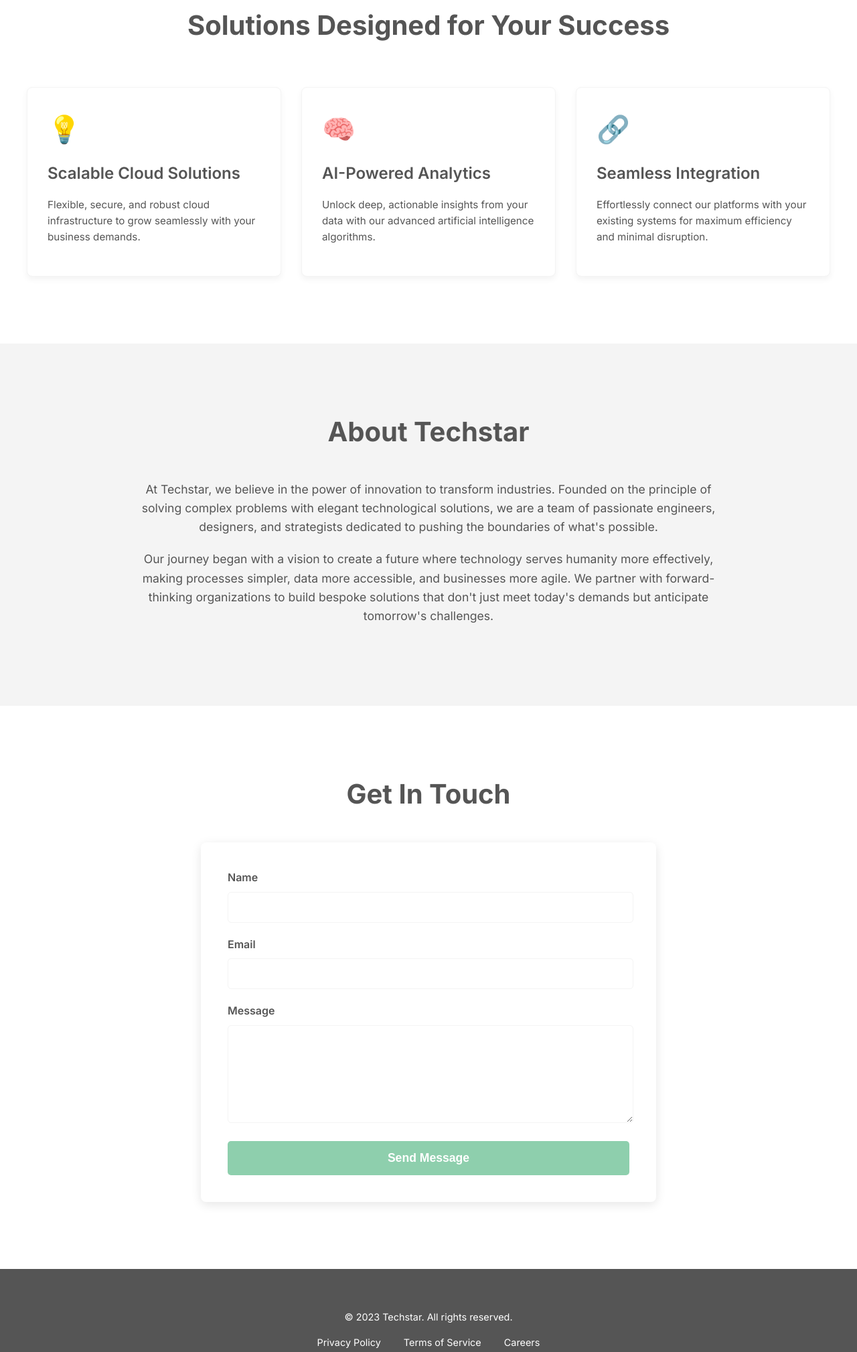
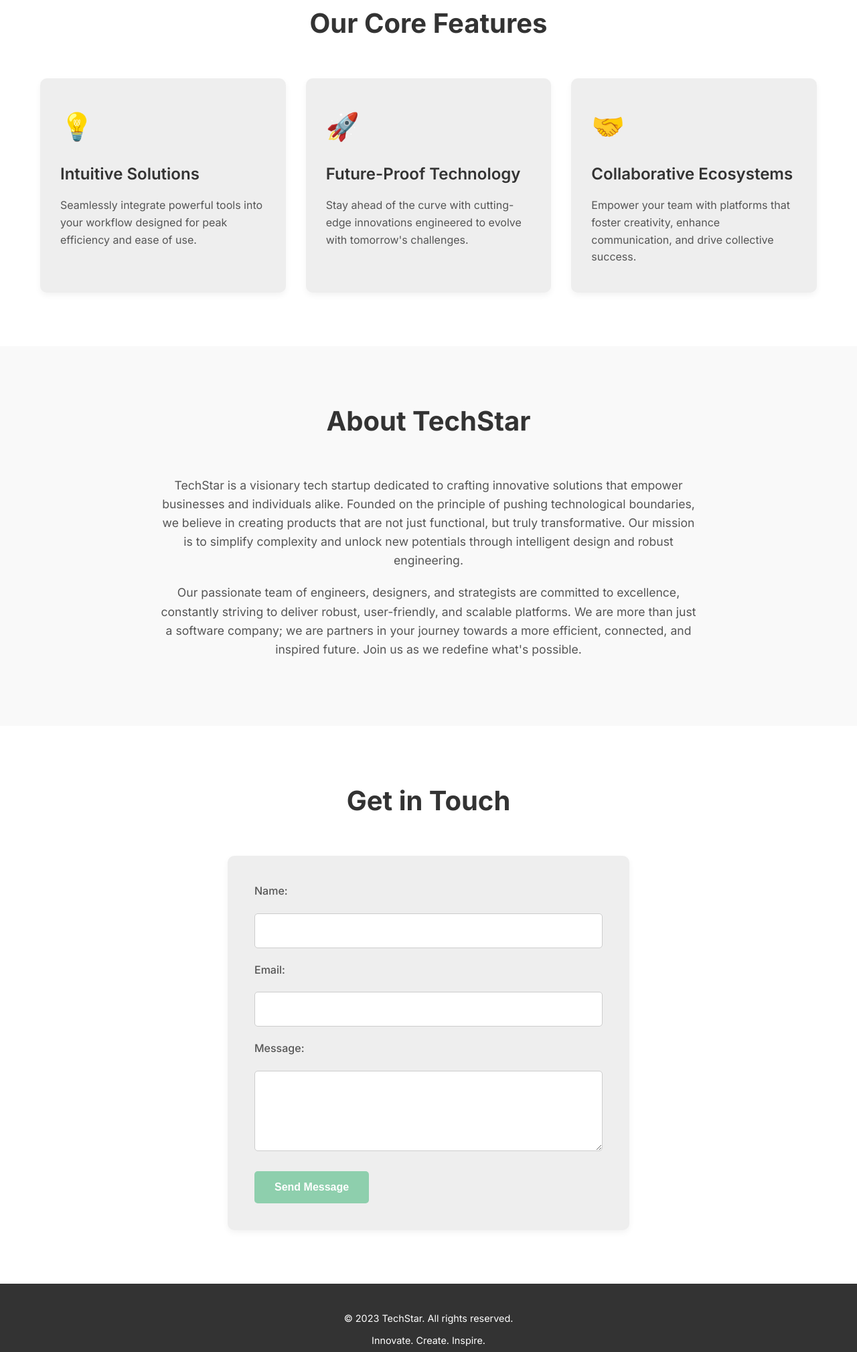
Before and after one commit to xndr-tech/techstartup-techstar-knHUuMvx, a website: page public/index.html in a window 1280 px wide. Shown: the part 730-2749 px from the top of the page at 67% size. Drawn offline with Linux system fonts and the light colour scheme.

Commit message:
Fix QA issues (attempt 2)

```diff
--- a/public/index.html
+++ b/public/index.html
@@ -3,7 +3,7 @@
 <head>
     <meta charset="UTF-8">
     <meta name="viewport" content="width=device-width, initial-scale=1.0">
-    <title>Techstar - Innovating the Future</title>
+    <title>TechStar - Innovate, Create, Inspire</title>
     <link rel="preconnect" href="https://fonts.googleapis.com">
     <link rel="preconnect" href="https://fonts.gstatic.com" crossorigin>
     <link href="https://fonts.googleapis.com/css2?family=Inter:wght@300;400;500;600;700&display=swap" rel="stylesheet">
@@ -11,47 +11,39 @@
         :root {
             --primary-color: #8ecfad;
             --text-color: #333;
-            --light-gray: #f4f4f4;
+            --background-color: #f9f9f9;
+            --white: #fff;
+            --light-gray: #eee;
             --dark-gray: #555;
-            --white: #fff;
-            --font-family-inter: 'Inter', sans-serif;
+        }
+
+        * {
+            box-sizing: border-box;
+            margin: 0;
+            padding: 0;
         }
 
         body {
-            font-family: var(--font-family-inter);
-            margin: 0;
-            padding: 0;
-            box-sizing: border-box;
+            font-family: 'Inter', sans-serif;
+            line-height: 1.6;
             color: var(--text-color);
-            line-height: 1.6;
-        }
-
-        h1, h2, h3 {
-            color: var(--dark-gray);
-            margin-top: 0;
-        }
-
-        a {
-            text-decoration: none;
-            color: var(--primary-color);
-        }
-
-        a:hover {
-            text-decoration: underline;
+            background-color: var(--background-color);
+            scroll-behavior: smooth;
         }
 
         .container {
             max-width: 1200px;
             margin: 0 auto;
-            padding: 20px;
+            padding: 0 20px;
         }
 
-        /* Header */
         header {
             background-color: var(--white);
             padding: 20px 0;
-            border-bottom: 1px solid var(--light-gray);
-            box-shadow: 0 2px 4px rgba(0,0,0,0.05);
+            box-shadow: 0 2px 4px rgba(0, 0, 0, 0.05);
+            position: sticky;
+            top: 0;
+            z-index: 1000;
         }
 
         header .container {
@@ -64,12 +56,11 @@
             font-size: 1.8em;
             font-weight: 700;
             color: var(--primary-color);
+            text-decoration: none;
         }
 
         nav ul {
             list-style: none;
-            margin: 0;
-            padding: 0;
             display: flex;
         }
 
@@ -78,6 +69,7 @@
         }
 
         nav ul li a {
+            text-decoration: none;
             color: var(--dark-gray);
             font-weight: 500;
             transition: color 0.3s ease;
@@ -85,250 +77,222 @@
 
         nav ul li a:hover {
             color: var(--primary-color);
-            text-decoration: none;
         }
 
-        /* Hero Section */
         .hero {
-            background-color: var(--light-gray);
+            background: linear-gradient(rgba(0,0,0,0.5), rgba(0,0,0,0.5)), url('https://source.unsplash.com/random/1600x900/?technology,startup,futuristic') no-repeat center center/cover;
+            color: var(--white);
             text-align: center;
-            padding: 100px 20px;
-            background-image: linear-gradient(rgba(255,255,255,0.8), rgba(255,255,255,0.8)), url('https://via.placeholder.com/1920x600/f0f0f0/cccccc?text=Techstar+Background'); /* Placeholder image */
-            background-size: cover;
-            background-position: center;
+            padding: 150px 20px;
+            display: flex;
+            flex-direction: column;
+            justify-content: center;
+            align-items: center;
+            min-height: 60vh;
         }
 
         .hero h1 {
             font-size: 3.5em;
             margin-bottom: 20px;
-            color: var(--text-color);
             font-weight: 700;
+            max-width: 800px;
         }
 
         .hero p {
-            font-size: 1.25em;
-            color: var(--dark-gray);
-            margin-bottom: 40px;
-            max-width: 800px;
-            margin-left: auto;
-            margin-right: auto;
+            font-size: 1.4em;
+            margin-bottom: 30px;
+            max-width: 700px;
+            font-weight: 300;
         }
 
-        .btn {
+        .button {
             display: inline-block;
             background-color: var(--primary-color);
             color: var(--white);
             padding: 15px 30px;
+            text-decoration: none;
             border-radius: 5px;
             font-weight: 600;
-            transition: background-color 0.3s ease;
-            text-decoration: none;
+            transition: background-color 0.3s ease, transform 0.2s ease;
             border: none;
             cursor: pointer;
             font-size: 1em;
         }
 
-        .btn:hover {
-            background-color: #79bf97; /* Slightly darker primary */
-            text-decoration: none;
+        .button:hover {
+            background-color: #79c5a0; /* Slightly darker primary */
+            transform: translateY(-2px);
         }
 
-        /* Features Section */
-        .features {
+        section {
             padding: 80px 0;
-            background-color: var(--white);
             text-align: center;
         }
 
-        .features h2 {
+        section h2 {
             font-size: 2.5em;
-            margin-bottom: 60px;
+            margin-bottom: 50px;
+            color: var(--text-color);
             font-weight: 700;
         }
 
-        .feature-cards {
+        .features {
+            background-color: var(--white);
+        }
+
+        .feature-grid {
             display: grid;
             grid-template-columns: repeat(auto-fit, minmax(300px, 1fr));
             gap: 30px;
+            margin-top: 50px;
         }
 
         .feature-card {
-            background-color: var(--white);
-            border: 1px solid var(--light-gray);
-            border-radius: 8px;
-            padding: 30px;
-            box-shadow: 0 4px 10px rgba(0,0,0,0.05);
+            background-color: var(--light-gray);
+            padding: 40px 30px;
+            border-radius: 10px;
+            box-shadow: 0 4px 10px rgba(0, 0, 0, 0.05);
             transition: transform 0.3s ease, box-shadow 0.3s ease;
             text-align: left;
         }
 
         .feature-card:hover {
-            transform: translateY(-5px);
-            box-shadow: 0 6px 15px rgba(0,0,0,0.1);
+            transform: translateY(-10px);
+            box-shadow: 0 8px 20px rgba(0, 0, 0, 0.1);
         }
 
         .feature-card .icon {
             font-size: 2.5em;
             color: var(--primary-color);
-            margin-bottom: 15px;
+            margin-bottom: 20px;
             display: block;
         }
 
         .feature-card h3 {
             font-size: 1.5em;
             margin-bottom: 15px;
-            color: var(--dark-gray);
+            color: var(--text-color);
             font-weight: 600;
         }
 
         .feature-card p {
+            font-size: 1em;
             color: var(--dark-gray);
-            font-size: 0.95em;
         }
 
-        /* About Section */
         .about {
-            padding: 80px 0;
-            background-color: var(--light-gray);
-            text-align: center;
-        }
-
-        .about h2 {
-            font-size: 2.5em;
-            margin-bottom: 40px;
-            font-weight: 700;
+            background-color: var(--background-color);
         }
 
         .about p {
+            max-width: 800px;
+            margin: 0 auto 20px auto;
             font-size: 1.1em;
-            max-width: 900px;
-            margin: 0 auto 20px auto;
             color: var(--dark-gray);
         }
 
-        /* Contact Section */
-        .contact {
-            padding: 80px 0;
+        .contact-form {
             background-color: var(--white);
-            text-align: center;
         }
 
-        .contact h2 {
-            font-size: 2.5em;
-            margin-bottom: 40px;
-            font-weight: 700;
+        .contact-form form {
+            max-width: 600px;
+            margin: 0 auto;
+            display: flex;
+            flex-direction: column;
+            gap: 20px;
+            padding: 40px;
+            border-radius: 10px;
+            box-shadow: 0 4px 10px rgba(0, 0, 0, 0.05);
+            background-color: var(--light-gray);
         }
 
-        .contact-form {
-            max-width: 600px;
-            margin: 0 auto;
-            background-color: var(--white);
-            padding: 40px;
-            border-radius: 8px;
-            box-shadow: 0 4px 15px rgba(0,0,0,0.1);
+        .contact-form label {
             text-align: left;
-        }
-
-        .form-group {
-            margin-bottom: 20px;
-        }
-
-        .form-group label {
-            display: block;
-            margin-bottom: 8px;
-            font-weight: 600;
+            font-weight: 500;
             color: var(--dark-gray);
         }
 
-        .form-group input[type="text"],
-        .form-group input[type="email"],
-        .form-group textarea {
-            width: calc(100% - 20px);
-            padding: 12px;
-            border: 1px solid var(--light-gray);
+        .contact-form input[type="text"],
+        .contact-form input[type="email"],
+        .contact-form textarea {
+            width: 100%;
+            padding: 15px;
+            border: 1px solid #ccc;
             border-radius: 5px;
-            font-family: var(--font-family-inter);
+            font-family: 'Inter', sans-serif;
             font-size: 1em;
-            color: var(--dark-gray);
-            transition: border-color 0.3s ease;
         }
 
-        .form-group input[type="text"]:focus,
-        .form-group input[type="email"]:focus,
-        .form-group textarea:focus {
-            border-color: var(--primary-color);
-            outline: none;
-        }
-
-        .form-group textarea {
+        .contact-form textarea {
             resize: vertical;
             min-height: 120px;
         }
 
-        .contact-form .btn {
-            width: 100%;
-            padding: 15px;
-            font-size: 1.1em;
+        .contact-form button {
+            align-self: flex-start;
+            margin-top: 10px;
         }
 
-        /* Footer */
         footer {
-            background-color: var(--dark-gray);
+            background-color: var(--text-color);
             color: var(--white);
             padding: 40px 0;
             text-align: center;
             font-size: 0.9em;
         }
 
-        footer .container {
-            display: flex;
-            flex-direction: column;
-            align-items: center;
+        footer p {
+            margin-bottom: 10px;
         }
 
-        footer p {
-            margin: 0 0 15px 0;
+        /* Responsive Adjustments */
+        @media (max-width: 768px) {
+            header .container {
+                flex-direction: column;
             }
 
-        footer .footer-links a {
-            color: var(--white);
-            margin: 0 15px;
-            transition: color 0.3s ease;
+            nav ul {
+                margin-top: 20px;
+                flex-wrap: wrap;
+                justify-content: center;
             }
 
-        footer .footer-links a:hover {
-            color: var(--primary-color);
-            text-decoration: none;
+            nav ul li {
+                margin: 0 15px 10px;
             }
 
-        /* Responsive adjustments */
-        @media (max-width: 768px) {
             .hero h1 {
                 font-size: 2.5em;
             }
+
+            .hero p {
+                font-size: 1.1em;
+            }
+
+            section {
+                padding: 60px 0;
+            }
+
+            section h2 {
+                font-size: 2em;
+            }
+
+            .feature-grid {
+                grid-template-columns: 1fr;
+            }
+
+            .contact-form form {
+                padding: 30px;
+            }
+        }
+
+        @media (max-width: 480px) {
+            .hero h1 {
+                font-size: 2em;
+            }
             .hero p {
                 font-size: 1em;
-            }
-            nav ul {
-                flex-direction: column;
-                margin-top: 20px;
-            }
-            nav ul li {
-                margin: 10px 0;
-            }
-            .header .container {
-                flex-direction: column;
-            }
-            .feature-cards {
-                grid-template-columns: 1fr;
-            }
-            .contact-form {
-                padding: 25px;
-            }
-            .form-group input[type="text"],
-            .form-group input[type="email"],
-            .form-group textarea {
-                width: 100%; /* Adjust for mobile */
             }
         }
     </style>
@@ -336,10 +300,10 @@
 <body>
     <header>
         <div class="container">
-            <div class="logo">Techstar</div>
+            <a href="#" class="logo">TechStar</a>
             <nav>
                 <ul>
-                    <li><a href="#home">Home</a></li>
+                    <li><a href="#hero">Home</a></li>
                     <li><a href="#features">Features</a></li>
                     <li><a href="#about">About</a></li>
                     <li><a href="#contact">Contact</a></li>
@@ -349,32 +313,32 @@
     </header>
 
     <main>
-        <section id="home" class="hero">
+        <section id="hero" class="hero">
             <div class="container">
-                <h1>Innovating Tomorrow's Technology, Today.</h1>
-                <p>Empowering businesses with cutting-edge solutions for a smarter, more connected world.</p>
-                <a href="#features" class="btn">Discover Our Solutions</a>
+                <h1>Innovate. Create. Inspire.</h1>
+                <p>Building the future of technology, one groundbreaking solution at a time.</p>
+                <a href="#contact" class="button">Get Started</a>
             </div>
         </section>
 
         <section id="features" class="features">
             <div class="container">
-                <h2>Solutions Designed for Your Success</h2>
-                <div class="feature-cards">
+                <h2>Our Core Features</h2>
+                <div class="feature-grid">
                     <div class="feature-card">
                         <span class="icon">💡</span>
-                        <h3>Scalable Cloud Solutions</h3>
-                        <p>Flexible, secure, and robust cloud infrastructure to grow seamlessly with your business demands.</p>
+                        <h3>Intuitive Solutions</h3>
+                        <p>Seamlessly integrate powerful tools into your workflow designed for peak efficiency and ease of use.</p>
                     </div>
                     <div class="feature-card">
-                        <span class="icon">🧠</span>
-                        <h3>AI-Powered Analytics</h3>
-                        <p>Unlock deep, actionable insights from your data with our advanced artificial intelligence algorithms.</p>
+                        <span class="icon">🚀</span>
+                        <h3>Future-Proof Technology</h3>
+                        <p>Stay ahead of the curve with cutting-edge innovations engineered to evolve with tomorrow's challenges.</p>
                     </div>
                     <div class="feature-card">
-                        <span class="icon">🔗</span>
-                        <h3>Seamless Integration</h3>
-                        <p>Effortlessly connect our platforms with your existing systems for maximum efficiency and minimal disruption.</p>
+                        <span class="icon">🤝</span>
+                        <h3>Collaborative Ecosystems</h3>
+                        <p>Empower your team with platforms that foster creativity, enhance communication, and drive collective success.</p>
                     </div>
                 </div>
             </div>
@@ -382,29 +346,26 @@
 
         <section id="about" class="about">
             <div class="container">
-                <h2>About Techstar</h2>
-                <p>At Techstar, we believe in the power of innovation to transform industries. Founded on the principle of solving complex problems with elegant technological solutions, we are a team of passionate engineers, designers, and strategists dedicated to pushing the boundaries of what's possible.</p>
-                <p>Our journey began with a vision to create a future where technology serves humanity more effectively, making processes simpler, data more accessible, and businesses more agile. We partner with forward-thinking organizations to build bespoke solutions that don't just meet today's demands but anticipate tomorrow's challenges.</p>
+                <h2>About TechStar</h2>
+                <p>TechStar is a visionary tech startup dedicated to crafting innovative solutions that empower businesses and individuals alike. Founded on the principle of pushing technological boundaries, we believe in creating products that are not just functional, but truly transformative. Our mission is to simplify complexity and unlock new potentials through intelligent design and robust engineering.</p>
+                <p>Our passionate team of engineers, designers, and strategists are committed to excellence, constantly striving to deliver robust, user-friendly, and scalable platforms. We are more than just a software company; we are partners in your journey towards a more efficient, connected, and inspired future. Join us as we redefine what's possible.</p>
             </div>
         </section>
 
-        <section id="contact" class="contact">
+        <section id="contact" class="contact-form">
             <div class="container">
-                <h2>Get In Touch</h2>
-                <form class="contact-form" action="#" method="POST">
-                    <div class="form-group">
-                        <label for="name">Name</label>
+                <h2>Get in Touch</h2>
+                <form action="#" method="POST">
+                    <label for="name">Name:</label>
                     <input type="text" id="name" name="name" required>
-                    </div>
-                    <div class="form-group">
-                        <label for="email">Email</label>
+
+                    <label for="email">Email:</label>
                     <input type="email" id="email" name="email" required>
-                    </div>
-                    <div class="form-group">
-                        <label for="message">Message</label>
+
+                    <label for="message">Message:</label>
                     <textarea id="message" name="message" required></textarea>
-                    </div>
-                    <button type="submit" class="btn">Send Message</button>
+
+                    <button type="submit" class="button">Send Message</button>
                 </form>
             </div>
         </section>
@@ -412,12 +373,8 @@
 
     <footer>
         <div class="container">
-            <p>&copy; 2023 Techstar. All rights reserved.</p>
-            <div class="footer-links">
-                <a href="#">Privacy Policy</a>
-                <a href="#">Terms of Service</a>
-                <a href="#">Careers</a>
-            </div>
+            <p>&copy; 2023 TechStar. All rights reserved.</p>
+            <p>Innovate. Create. Inspire.</p>
         </div>
     </footer>
 </body>
```
Lines whose indentation alone changed are shown as unchanged.
